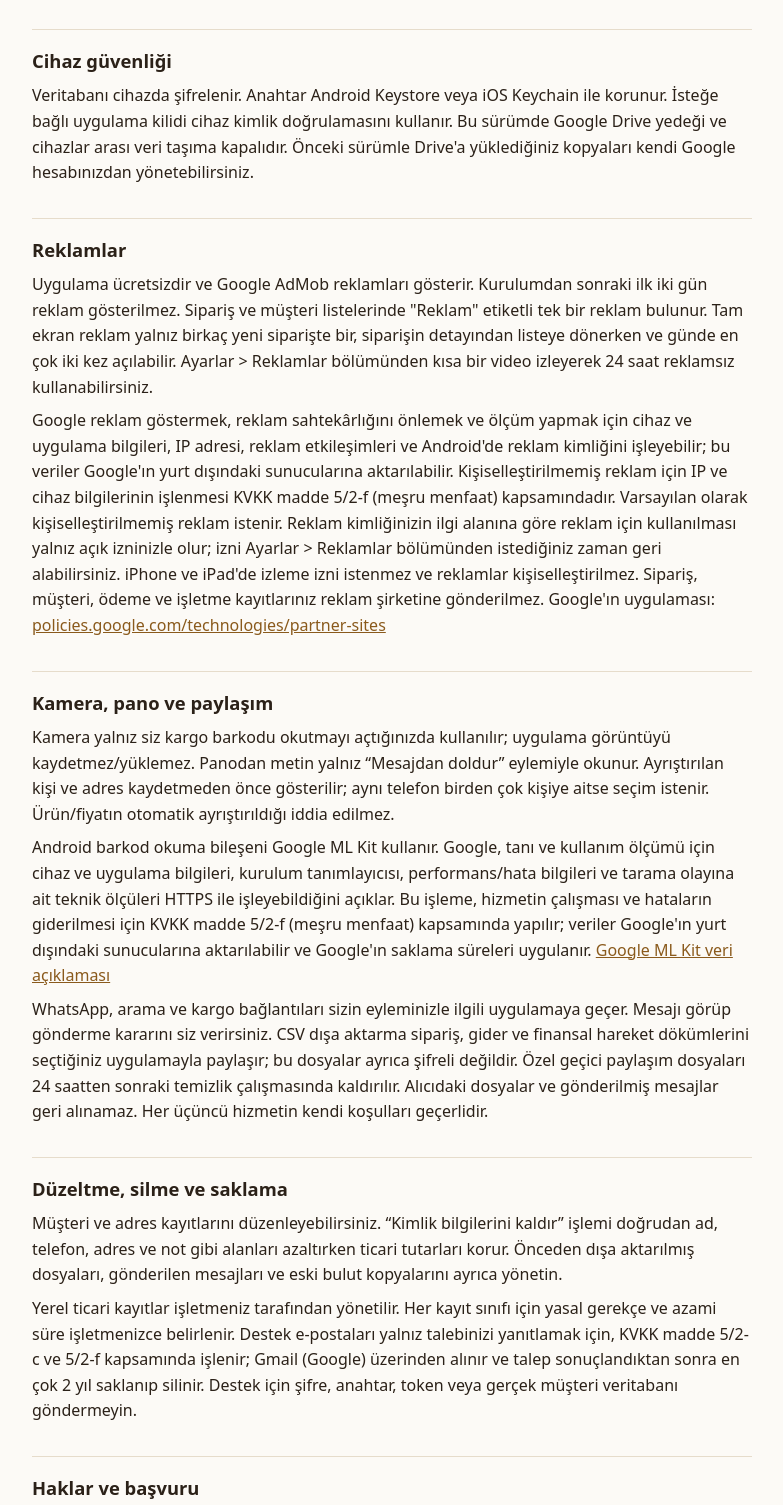
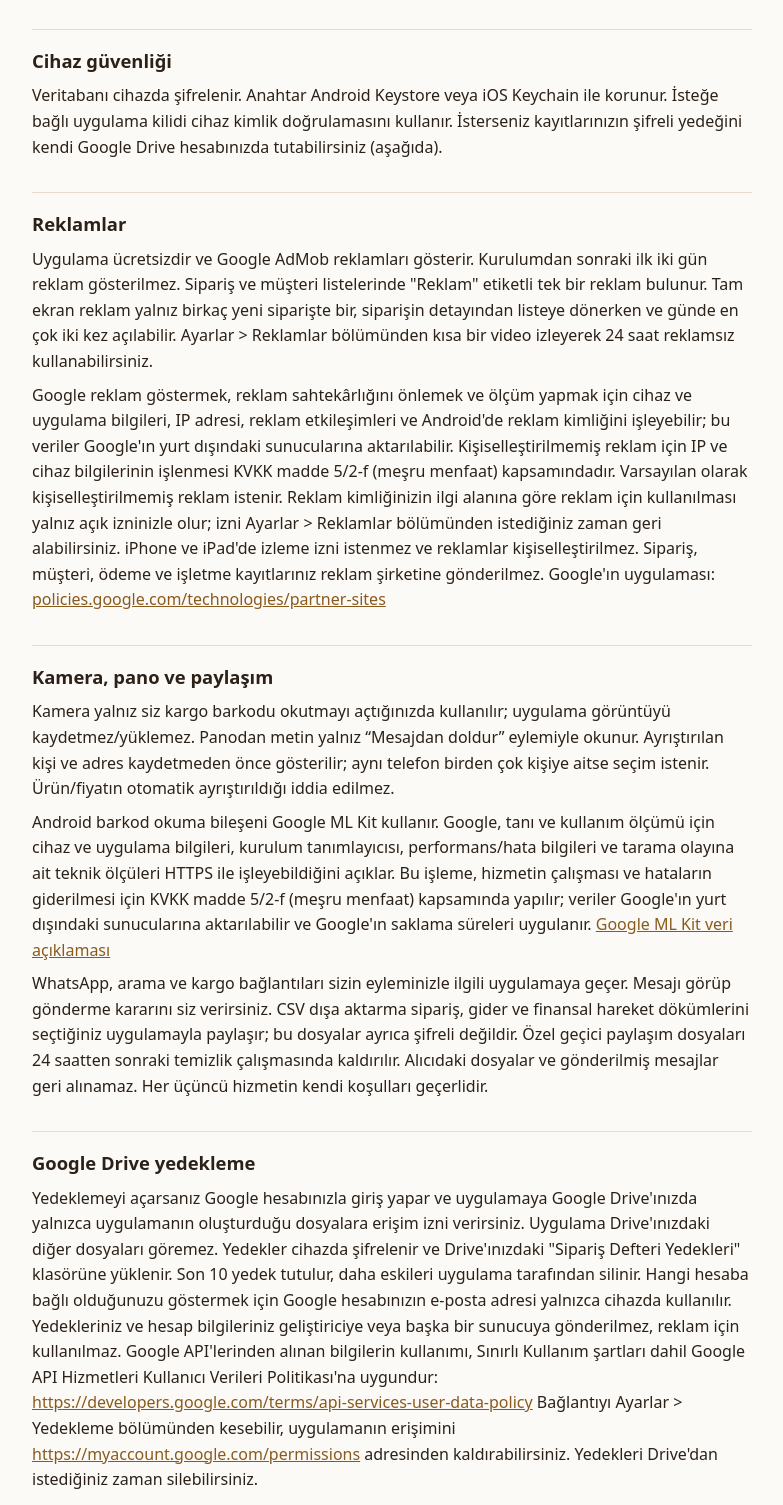
Before and after one commit to EmrehanDursun0/siparis-defteri-gizlilik, a plain HTML site: page index.html in a window 1280 px wide. Shown: the part 572-2077 px from the top of the page, without its empty margins (248-1031 px from the left). Drawn offline with Linux system fonts and the light colour scheme.

Commit message:
Gizlilik ve koşullar: Google Drive yedekleme

```diff
--- a/index.html
+++ b/index.html
@@ -30,7 +30,7 @@
 <p>Müşteri ve teslim alıcısının adı, telefonu, il/ilçesi ve açık adresi; sipariş ve ürün geçmişi, fiyat/maliyet, ödeme, borç, kargo ve takip bilgileri; işletme adı, IBAN ve hesap sahibi, mesaj şablonları ve yazdığınız notlar cihazdaki veritabanında tutulur. Özel nitelikli veya gereksiz kişisel verileri notlara yazmayın. Kart bilgisi alınmaz; uygulama ödeme tahsil etmez.</p>
 <p>İşletme kayıtları geliştiricinin sunucusuna gönderilmez. Müşteri ve teslim alıcısı verilerinin işleme amaçlarını ve araçlarını satıcı belirler. Satıcı kendi kayıtları için aydınlatma, veri güvenliği, saklama ve hak başvurusu süreçlerini yürütür. Geliştirici yalnız size destek vermek için gönderdiğiniz e-postaları ve reklam hizmeti kapsamında Google'ın işlediği cihaz verilerini işler.</p>
 <h2>Cihaz güvenliği</h2>
-<p>Veritabanı cihazda şifrelenir. Anahtar Android Keystore veya iOS Keychain ile korunur. İsteğe bağlı uygulama kilidi cihaz kimlik doğrulamasını kullanır. Bu sürümde Google Drive yedeği ve cihazlar arası veri taşıma kapalıdır. Önceki sürümle Drive'a yüklediğiniz kopyaları kendi Google hesabınızdan yönetebilirsiniz.</p>
+<p>Veritabanı cihazda şifrelenir. Anahtar Android Keystore veya iOS Keychain ile korunur. İsteğe bağlı uygulama kilidi cihaz kimlik doğrulamasını kullanır. İsterseniz kayıtlarınızın şifreli yedeğini kendi Google Drive hesabınızda tutabilirsiniz (aşağıda).</p>
 <h2>Reklamlar</h2>
 <p>Uygulama ücretsizdir ve Google AdMob reklamları gösterir. Kurulumdan sonraki ilk iki gün reklam gösterilmez. Sipariş ve müşteri listelerinde "Reklam" etiketli tek bir reklam bulunur. Tam ekran reklam yalnız birkaç yeni siparişte bir, siparişin detayından listeye dönerken ve günde en çok iki kez açılabilir. Ayarlar > Reklamlar bölümünden kısa bir video izleyerek 24 saat reklamsız kullanabilirsiniz.</p>
 <p>Google reklam göstermek, reklam sahtekârlığını önlemek ve ölçüm yapmak için cihaz ve uygulama bilgileri, IP adresi, reklam etkileşimleri ve Android'de reklam kimliğini işleyebilir; bu veriler Google'ın yurt dışındaki sunucularına aktarılabilir. Kişiselleştirilmemiş reklam için IP ve cihaz bilgilerinin işlenmesi KVKK madde 5/2-f (meşru menfaat) kapsamındadır. Varsayılan olarak kişiselleştirilmemiş reklam istenir. Reklam kimliğinizin ilgi alanına göre reklam için kullanılması yalnız açık izninizle olur; izni Ayarlar > Reklamlar bölümünden istediğiniz zaman geri alabilirsiniz. iPhone ve iPad'de izleme izni istenmez ve reklamlar kişiselleştirilmez. Sipariş, müşteri, ödeme ve işletme kayıtlarınız reklam şirketine gönderilmez. Google'ın uygulaması: <a href="https://policies.google.com/technologies/partner-sites">policies.google.com/technologies/partner-sites</a></p>
@@ -39,6 +39,7 @@
 <p>Kamera yalnız siz kargo barkodu okutmayı açtığınızda kullanılır; uygulama görüntüyü kaydetmez/yüklemez. Panodan metin yalnız “Mesajdan doldur” eylemiyle okunur. Ayrıştırılan kişi ve adres kaydetmeden önce gösterilir; aynı telefon birden çok kişiye aitse seçim istenir. Ürün/fiyatın otomatik ayrıştırıldığı iddia edilmez.</p>
 <p>Android barkod okuma bileşeni Google ML Kit kullanır. Google, tanı ve kullanım ölçümü için cihaz ve uygulama bilgileri, kurulum tanımlayıcısı, performans/hata bilgileri ve tarama olayına ait teknik ölçüleri HTTPS ile işleyebildiğini açıklar. Bu işleme, hizmetin çalışması ve hataların giderilmesi için KVKK madde 5/2-f (meşru menfaat) kapsamında yapılır; veriler Google'ın yurt dışındaki sunucularına aktarılabilir ve Google'ın saklama süreleri uygulanır. <a href="https://developers.google.com/ml-kit/android-data-disclosure">Google ML Kit veri açıklaması</a></p>
 <p>WhatsApp, arama ve kargo bağlantıları sizin eyleminizle ilgili uygulamaya geçer. Mesajı görüp gönderme kararını siz verirsiniz. CSV dışa aktarma sipariş, gider ve finansal hareket dökümlerini seçtiğiniz uygulamayla paylaşır; bu dosyalar ayrıca şifreli değildir. Özel geçici paylaşım dosyaları 24 saatten sonraki temizlik çalışmasında kaldırılır. Alıcıdaki dosyalar ve gönderilmiş mesajlar geri alınamaz. Her üçüncü hizmetin kendi koşulları geçerlidir.</p>
+<h2>Google Drive yedekleme</h2><p>Yedeklemeyi açarsanız Google hesabınızla giriş yapar ve uygulamaya Google Drive'ınızda yalnızca uygulamanın oluşturduğu dosyalara erişim izni verirsiniz. Uygulama Drive'ınızdaki diğer dosyaları göremez. Yedekler cihazda şifrelenir ve Drive'ınızdaki "Sipariş Defteri Yedekleri" klasörüne yüklenir. Son 10 yedek tutulur, daha eskileri uygulama tarafından silinir. Hangi hesaba bağlı olduğunuzu göstermek için Google hesabınızın e-posta adresi yalnızca cihazda kullanılır. Yedekleriniz ve hesap bilgileriniz geliştiriciye veya başka bir sunucuya gönderilmez, reklam için kullanılmaz. Google API'lerinden alınan bilgilerin kullanımı, Sınırlı Kullanım şartları dahil Google API Hizmetleri Kullanıcı Verileri Politikası'na uygundur: <a href="https://developers.google.com/terms/api-services-user-data-policy">https://developers.google.com/terms/api-services-user-data-policy</a> Bağlantıyı Ayarlar &gt; Yedekleme bölümünden kesebilir, uygulamanın erişimini <a href="https://myaccount.google.com/permissions">https://myaccount.google.com/permissions</a> adresinden kaldırabilirsiniz. Yedekleri Drive'dan istediğiniz zaman silebilirsiniz.</p>
 <h2>Düzeltme, silme ve saklama</h2>
 <p>Müşteri ve adres kayıtlarını düzenleyebilirsiniz. “Kimlik bilgilerini kaldır” işlemi doğrudan ad, telefon, adres ve not gibi alanları azaltırken ticari tutarları korur. Önceden dışa aktarılmış dosyaları, gönderilen mesajları ve eski bulut kopyalarını ayrıca yönetin.</p>
 <p>Yerel ticari kayıtlar işletmeniz tarafından yönetilir. Her kayıt sınıfı için yasal gerekçe ve azami süre işletmenizce belirlenir. Destek e-postaları yalnız talebinizi yanıtlamak için, KVKK madde 5/2-c ve 5/2-f kapsamında işlenir; Gmail (Google) üzerinden alınır ve talep sonuçlandıktan sonra en çok 2 yıl saklanıp silinir. Destek için şifre, anahtar, token veya gerçek müşteri veritabanı göndermeyin.</p>
```
Also changed, not shown: kosullar/index.html (+1 -1 lines).
